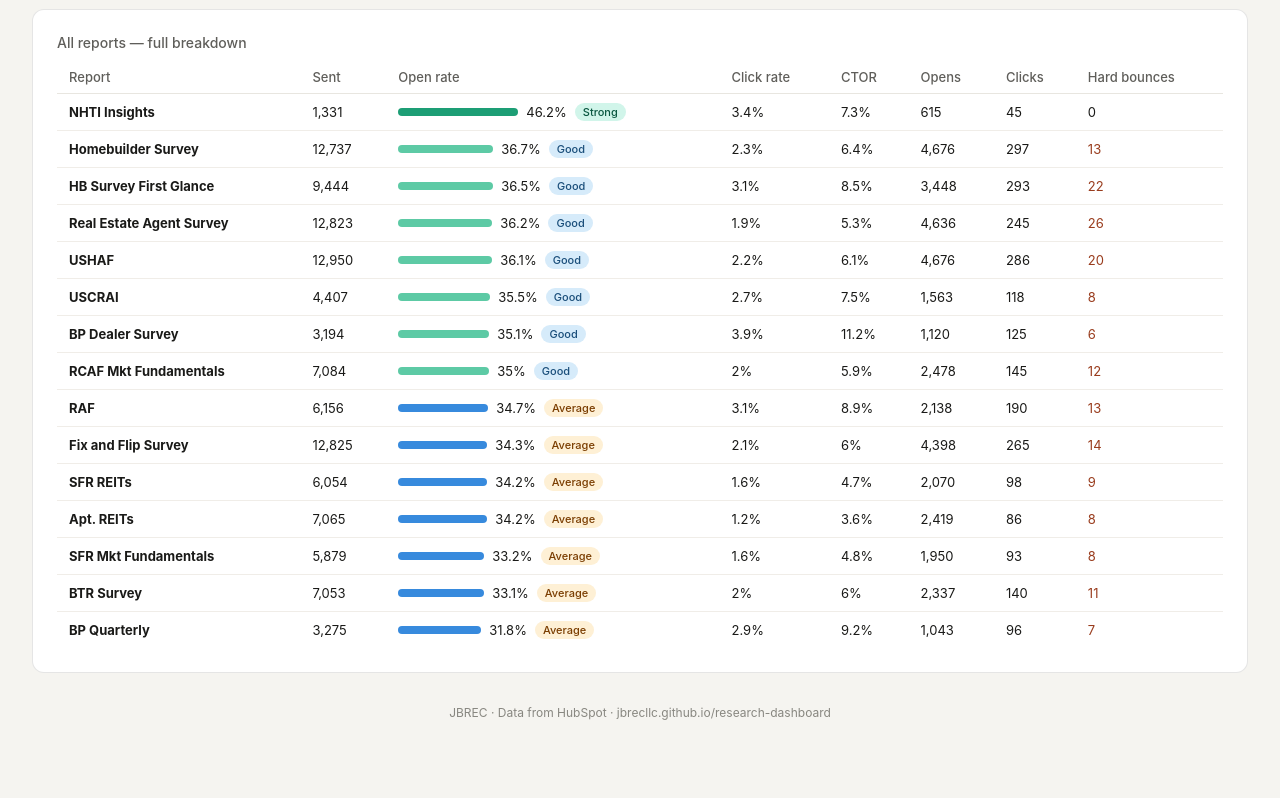
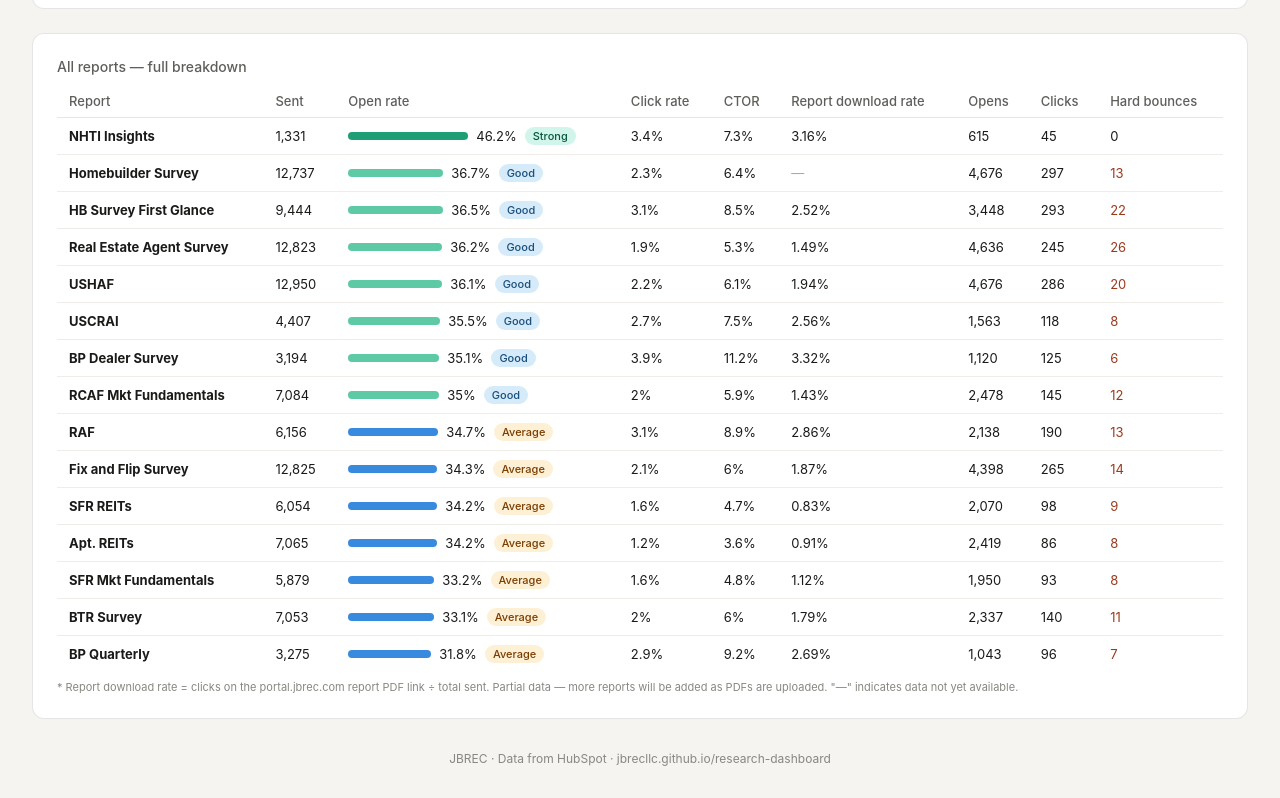
Before and after one commit to jreyesscafani/Research-Emails, a plain HTML site: page index.html in a window 1280 px wide. Shown: the part 1640-2438 px from the top of the page. Before the commit the page ends 2392 px from the top, so only its background shows below. Drawn offline with nearby package versions, Linux system fonts and the light colour scheme.

Commit message:
Update index.html

```diff
--- a/index.html
+++ b/index.html
@@ -21,8 +21,7 @@
   .metric-delta { font-size: 12px; margin-top: 4px; min-height: 16px; }
   .section-label { font-size: 14px; font-weight: 500; color: #5f5e5a; margin-bottom: 10px; }
   .chart-card { background: #fff; border-radius: 12px; border: 0.5px solid rgba(0,0,0,0.1); padding: 1.5rem; margin-bottom: 1.5rem; }
-  .two-col { display: grid; grid-template-columns: 1fr 1fr; gap: 1.5rem; }
-  .three-col { display: grid; grid-template-columns: repeat(3, 1fr); gap: 1.5rem; margin-bottom: 1.5rem; }
+  .two-col { display: grid; grid-template-columns: 1fr 1fr; gap: 1.5rem; margin-bottom: 1.5rem; }
   .email-table { width: 100%; border-collapse: collapse; font-size: 13px; }
   .email-table th { text-align: left; padding: 8px 12px; border-bottom: 1px solid #e8e6e0; color: #5f5e5a; font-weight: 500; white-space: nowrap; }
   .email-table td { padding: 9px 12px; border-bottom: 0.5px solid #f0ede8; }
@@ -35,9 +34,10 @@
   .pill-blue { background: #D6EBFA; color: #1A4E7A; }
   .pill-amber { background: #FEF0D5; color: #7A3D00; }
   .pill-red { background: #FDDCDB; color: #7A1A19; }
+  .dl-note { font-size: 11px; color: #888780; margin-top: 8px; }
   @media (max-width: 700px) {
     .metric-grid { grid-template-columns: repeat(2, 1fr); }
-    .two-col, .three-col { grid-template-columns: 1fr; }
+    .two-col { grid-template-columns: 1fr; }
     body { padding: 1rem; }
   }
 </style>
@@ -54,22 +54,22 @@
 <div class="metric-grid">
   <div class="metric-card">
     <div class="metric-label">Total sent</div>
-    <div class="metric-value" id="m-sent">112,277</div>
+    <div class="metric-value" id="m-sent">—</div>
     <div class="metric-delta" id="d-sent"></div>
   </div>
   <div class="metric-card">
     <div class="metric-label">Overall open rate</div>
-    <div class="metric-value" id="m-open">35.2%</div>
+    <div class="metric-value" id="m-open">—</div>
     <div class="metric-delta" id="d-open"></div>
   </div>
   <div class="metric-card">
     <div class="metric-label">Overall click rate</div>
-    <div class="metric-value" id="m-click">2.2%</div>
+    <div class="metric-value" id="m-click">—</div>
     <div class="metric-delta" id="d-click"></div>
   </div>
   <div class="metric-card">
     <div class="metric-label">Total reports sent</div>
-    <div class="metric-value" id="m-reports">15</div>
+    <div class="metric-value" id="m-reports">—</div>
     <div class="metric-delta" id="d-reports"></div>
   </div>
 </div>
@@ -113,6 +113,7 @@
         <th>Open rate</th>
         <th>Click rate</th>
         <th>CTOR</th>
+        <th>Report download rate</th>
         <th>Opens</th>
         <th>Clicks</th>
         <th>Hard bounces</th>
@@ -120,6 +121,7 @@
     </thead>
     <tbody id="tableBody"></tbody>
   </table>
+  <p class="dl-note">* Report download rate = clicks on the portal.jbrec.com report PDF link ÷ total sent. Partial data — more reports will be added as PDFs are uploaded. "—" indicates data not yet available.</p>
 </div>
 
 <p style="font-size:12px;color:#888780;text-align:center;margin-top:2rem;">JBREC · Data from HubSpot · jbrecllc.github.io/research-dashboard</p>
@@ -127,21 +129,21 @@
 <script>
 const data = {
   may: [
-    {name:'NHTI Insights',        sent:1331,  opened:615,  clicked:45,  hardBounced:0,  spamReports:0, unsubscribed:0},
-    {name:'Homebuilder Survey',   sent:12737, opened:4676, clicked:297, hardBounced:13, spamReports:0, unsubscribed:0},
-    {name:'HB Survey First Glance',sent:9444, opened:3448, clicked:293, hardBounced:22, spamReports:0, unsubscribed:0},
-    {name:'Real Estate Agent Survey',sent:12823,opened:4636,clicked:245,hardBounced:26,spamReports:0,unsubscribed:0},
-    {name:'USHAF',                sent:12950, opened:4676, clicked:286, hardBounced:20, spamReports:0, unsubscribed:0},
-    {name:'USCRAI',               sent:4407,  opened:1563, clicked:118, hardBounced:8,  spamReports:0, unsubscribed:0},
-    {name:'BP Dealer Survey',     sent:3194,  opened:1120, clicked:125, hardBounced:6,  spamReports:0, unsubscribed:0},
-    {name:'RCAF Mkt Fundamentals',sent:7084,  opened:2478, clicked:145, hardBounced:12, spamReports:0, unsubscribed:0},
-    {name:'RAF',                  sent:6156,  opened:2138, clicked:190, hardBounced:13, spamReports:0, unsubscribed:0},
-    {name:'Fix and Flip Survey',  sent:12825, opened:4398, clicked:265, hardBounced:14, spamReports:0, unsubscribed:0},
-    {name:'SFR REITs',            sent:6054,  opened:2070, clicked:98,  hardBounced:9,  spamReports:0, unsubscribed:0},
-    {name:'Apt. REITs',           sent:7065,  opened:2419, clicked:86,  hardBounced:8,  spamReports:0, unsubscribed:0},
-    {name:'SFR Mkt Fundamentals', sent:5879,  opened:1950, clicked:93,  hardBounced:8,  spamReports:0, unsubscribed:0},
-    {name:'BTR Survey',           sent:7053,  opened:2337, clicked:140, hardBounced:11, spamReports:0, unsubscribed:0},
-    {name:'BP Quarterly',         sent:3275,  opened:1043, clicked:96,  hardBounced:7,  spamReports:0, unsubscribed:0},
+    {name:'NHTI Insights',           sent:1331,  opened:615,  clicked:45,  hardBounced:0,  dlClicks:42},
+    {name:'Homebuilder Survey',      sent:12737, opened:4676, clicked:297, hardBounced:13, dlClicks:null},
+    {name:'HB Survey First Glance',  sent:9444,  opened:3448, clicked:293, hardBounced:22, dlClicks:238},
+    {name:'Real Estate Agent Survey',sent:12823, opened:4636, clicked:245, hardBounced:26, dlClicks:191},
+    {name:'USHAF',                   sent:12950, opened:4676, clicked:286, hardBounced:20, dlClicks:251},
+    {name:'USCRAI',                  sent:4407,  opened:1563, clicked:118, hardBounced:8,  dlClicks:113},
+    {name:'BP Dealer Survey',        sent:3194,  opened:1120, clicked:125, hardBounced:6,  dlClicks:106},
+    {name:'RCAF Mkt Fundamentals',   sent:7084,  opened:2478, clicked:145, hardBounced:12, dlClicks:101},
+    {name:'RAF',                     sent:6156,  opened:2138, clicked:190, hardBounced:13, dlClicks:176},
+    {name:'Fix and Flip Survey',     sent:12825, opened:4398, clicked:265, hardBounced:14, dlClicks:240},
+    {name:'SFR REITs',               sent:6054,  opened:2070, clicked:98,  hardBounced:9,  dlClicks:50},
+    {name:'Apt. REITs',              sent:7065,  opened:2419, clicked:86,  hardBounced:8,  dlClicks:64},
+    {name:'SFR Mkt Fundamentals',    sent:5879,  opened:1950, clicked:93,  hardBounced:8,  dlClicks:66},
+    {name:'BTR Survey',              sent:7053,  opened:2337, clicked:140, hardBounced:11, dlClicks:126},
+    {name:'BP Quarterly',            sent:3275,  opened:1043, clicked:96,  hardBounced:7,  dlClicks:88},
   ]
 };
 
@@ -153,7 +155,8 @@ function calc(rows) {
     ...r,
     openRate: parseFloat((r.opened/r.sent*100).toFixed(1)),
     clickRate: parseFloat((r.clicked/r.sent*100).toFixed(1)),
-    ctor: r.opened > 0 ? parseFloat((r.clicked/r.opened*100).toFixed(1)) : 0
+    ctor: r.opened > 0 ? parseFloat((r.clicked/r.opened*100).toFixed(1)) : 0,
+    dlRate: r.dlClicks !== null ? parseFloat((r.dlClicks/r.sent*100).toFixed(2)) : null
   })).sort((a,b) => b.openRate - a.openRate);
 }
 
@@ -189,7 +192,6 @@ function updateDashboard(month) {
   document.getElementById('m-click').textContent = (totalClicked/totalSent*100).toFixed(1)+'%';
   document.getElementById('m-reports').textContent = rows.length;
 
-  // Charts
   const labels = rows.map(r=>r.name);
   openChart.data.labels = labels;
   openChart.data.datasets[0].data = rows.map(r=>r.openRate);
@@ -204,13 +206,11 @@ function updateDashboard(month) {
   ctorChartObj.data.datasets[0].data = rows.map(r=>r.ctor);
   ctorChartObj.update();
 
-  // Sort by sent for list size chart
   const bySent = [...rows].sort((a,b)=>b.sent-a.sent);
   sentChartObj.data.labels = bySent.map(r=>r.name);
   sentChartObj.data.datasets[0].data = bySent.map(r=>r.sent);
   sentChartObj.update();
 
-  // Table
   const tbody = document.getElementById('tableBody');
   const maxOpen = Math.max(...rows.map(r=>r.openRate));
   tbody.innerHTML = rows.map(r => `
@@ -226,6 +226,7 @@ function updateDashboard(month) {
       </td>
       <td>${r.clickRate}%</td>
       <td>${r.ctor}%</td>
+      <td>${r.dlRate !== null ? r.dlRate+'%' : '<span style="color:#aaa">—</span>'}</td>
       <td>${r.opened.toLocaleString()}</td>
       <td>${r.clicked.toLocaleString()}</td>
       <td>${r.hardBounced > 0 ? '<span style="color:#993C1D">'+r.hardBounced+'</span>' : '0'}</td>
```
